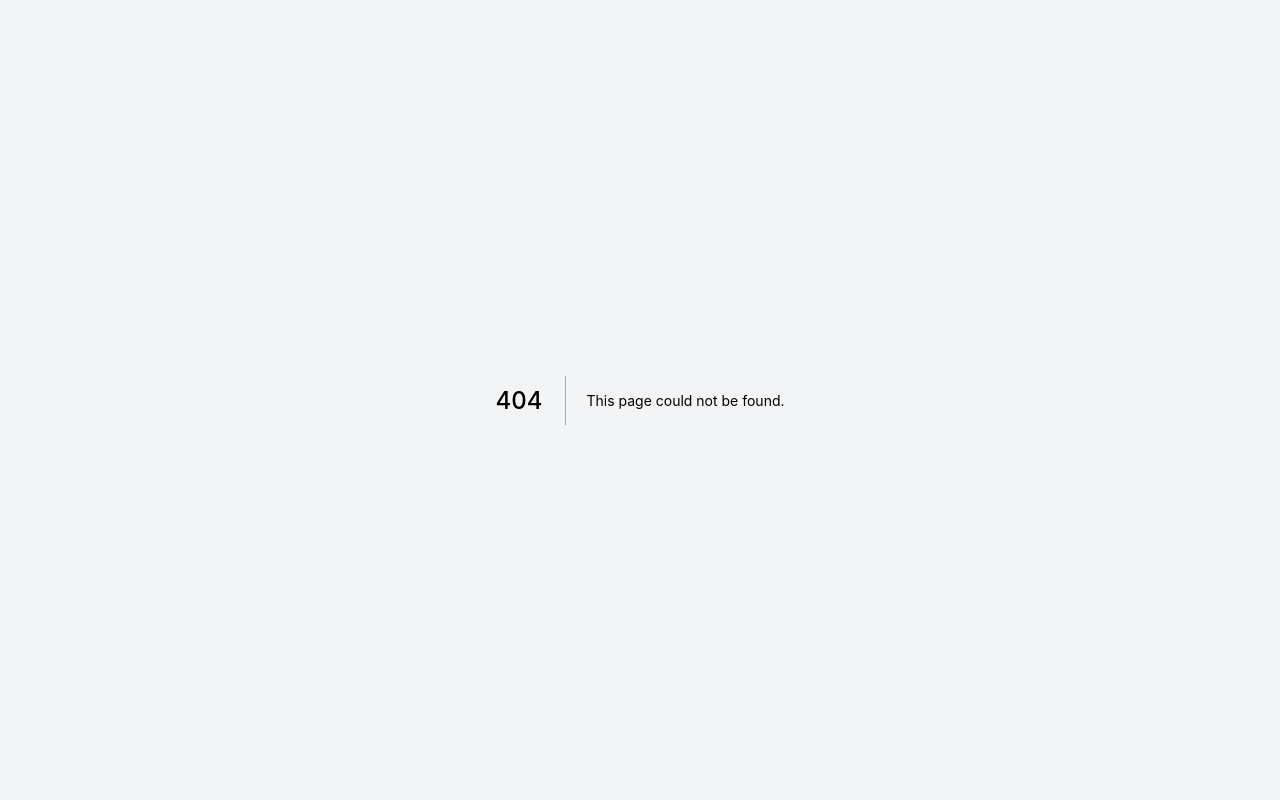
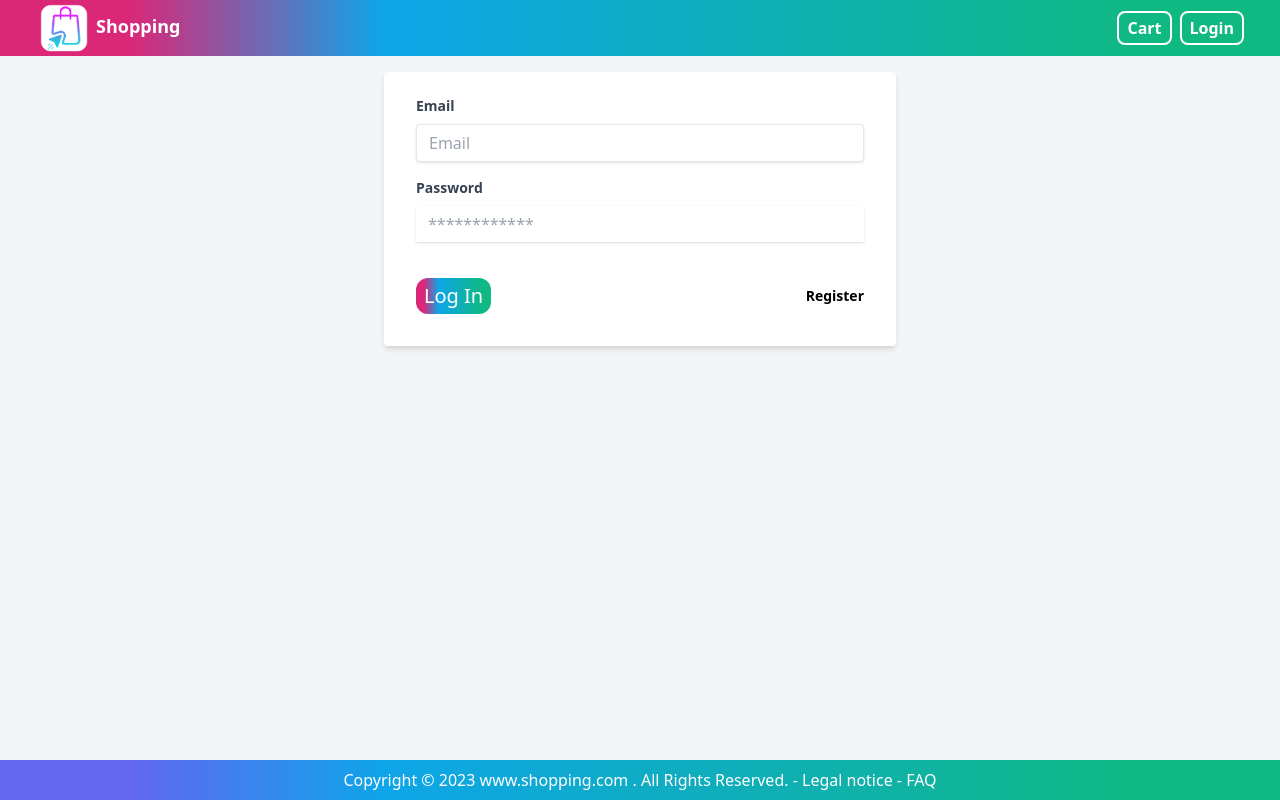
Before and after one commit to Mehranlip/Shopping-NextJs-Express, a Next.js app: page /login in a window 1280 px wide. Before the commit this address had no page. Built offline with nearby package versions, Linux system fonts and the light colour scheme.

Commit message:
create login route and use react hook form for valid from

```diff
--- a/package.json
+++ b/package.json
@@ -12,7 +12,8 @@
     "js-cookie": "^3.0.1",
     "next": "12.2.5",
     "react": "18.2.0",
-    "react-dom": "18.2.0"
+    "react-dom": "18.2.0",
+    "react-hook-form": "^7.43.9"
   },
   "devDependencies": {
     "autoprefixer": "^10.4.14",
--- a/pages/cart.js
+++ b/pages/cart.js
@@ -72,7 +72,7 @@ function CartPage() {
                                 Total price : {" "}
                                 <span className='bg-gray-100 text-black rounded-xl px-2 py-1 '>{cartItems.reduce((acc, cur) => acc + cur.qty * cur.price, 0)}</span>
                                 <br />
-                                <button onClick={() => router.push("/checkout")} className='bg-white text-black px-2 py-1 mt-5 rounded-xl '>Checkout  </button>
+                                <button onClick={() => router.push("/login?redirect=/shipping")} className='bg-white text-black px-2 py-1 mt-5 rounded-xl '>Checkout  </button>
 
                             </div>
 
--- a/pages/index.js
+++ b/pages/index.js
@@ -1,7 +1,7 @@
 import Layout from "../components/Layout"
 import Product from "../components/Product"
 import productItems from "../data/products.json"
-
+import dynamic from "next/dynamic"
 
 function Home() {
   return (
@@ -16,4 +16,4 @@ function Home() {
 }
 
 
-export default Home
+export default dynamic(() => Promise.resolve(Home), { ssr: false })
--- /dev/null
+++ b/pages/login.js
@@ -0,0 +1,57 @@
+import dynamic from 'next/dynamic';
+import Layout from './../components/Layout';
+import Link from 'next/link';
+import { useForm } from 'react-hook-form';
+
+
+function LoginPage() {
+    const { register, handleSubmit, formState: { errors } } = useForm()
+    function submitHandler({ email, password }) {
+
+    }
+    return (
+        <Layout title="Login">
+            <div className="w-full  mx-auto max-w-lg">
+                <form className="bg-white shadow-md rounded px-8 pt-6 pb-8 mb-4" onSubmit={handleSubmit(submitHandler)}>
+                    <div className="mb-4">
+                        <label className="block text-gray-700 text-sm font-bold mb-2" for="username">
+                            Email
+                        </label>
+                        <input {...register('email', { required: true })} className="shadow appearance-none border rounded w-full py-2 px-3 text-gray-700 leading-tight focus:outline-none focus:shadow-outline" id="email" type="email" placeholder="Email" autoFocus />
+                        {errors.email && (
+                            <div className='text-red-500'>Please enter email.</div>
+                        )}
+                    </div>
+                    <div className="mb-6">
+                        <label className="block text-gray-700 text-sm font-bold mb-2" for="password">
+                            Password
+                        </label>
+                        <input {...register('password', {
+                            required: true, minLength: {
+                                value: 5,
+                                message: "Password mut be at least 5 chars."
+                            }
+                        })} className="shadow appearance-none borderrounded w-full py-2 px-3 text-gray-700 mb-3 leading-tight focus:outline-none focus:shadow-outline" id="password" type="password" placeholder="************" />
+                        {errors.password && (
+                            <div className='text-red-500'>
+                                {errors.password.message}
+                            </div>
+                        )}
+                    </div>
+                    <div className="flex items-center justify-between">
+                        <button className=" px-2 py-1 text-white  text-xl rounded-xl bg-gradient-to-r  from-pink-600 from-10% via-sky-500 via-30% to-emerald-500 to-90%">
+                            Log In
+                        </button>
+                        <a className="inline-block align-baseline font-bold text-sm text-gray-700-500 hover:text-blue-800" href="#">
+                            <Link href="register">Register</Link>
+                        </a>
+                    </div>
+                </form>
+
+            </div>
+        </Layout>
+    )
+}
+
+
+export default dynamic(() => Promise.resolve(LoginPage), { ssr: false })
```
Also changed, not shown: 1 other file (tests, documents, lock files or other folders).
